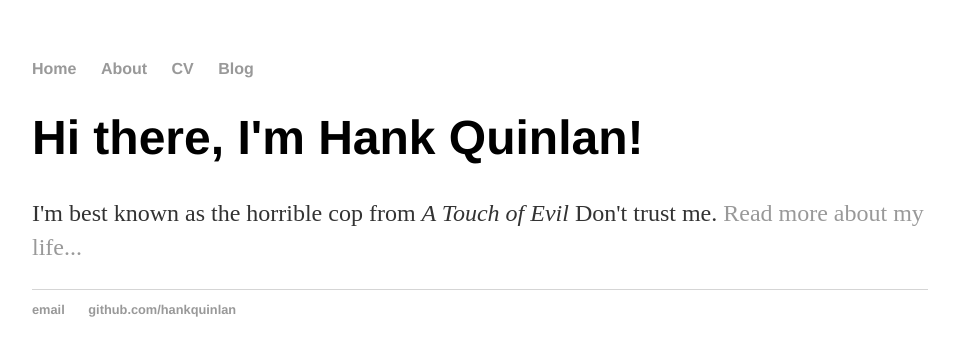
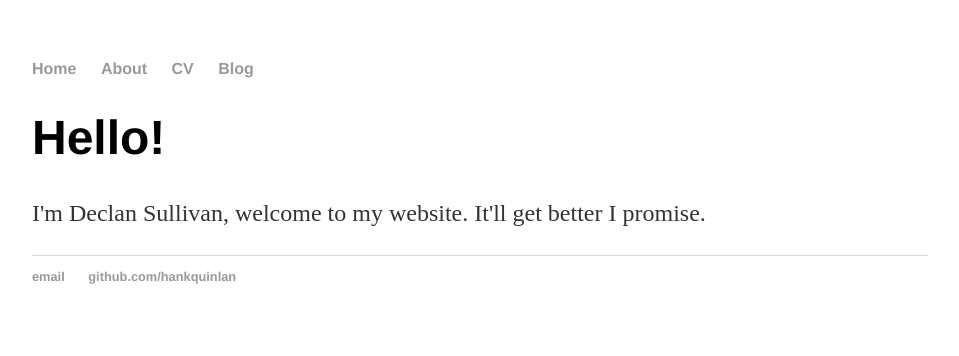
Before and after one commit to declansullivan/static-html-site, a Jekyll site: the page built from index.html, in a window 1280 px wide. Shown: the top 356 px of the page, without its empty margins (160-1119 px from the left). Built offline with Jekyll 4.4.1, drawn with Linux system fonts in a browser that asks for light colours.

Commit message:
Update index.html

```diff
--- a/index.html
+++ b/index.html
@@ -1,8 +1,7 @@
 ---
 layout: default
-title: Hank Quinlan, Horrible Cop
+title: Declan Sullivan's Blog
 ---
-<div class="blurb">
-	<h1>Hi there, I'm Hank Quinlan!</h1>
-	<p>I'm best known as the horrible cop from <em>A Touch of Evil</em> Don't trust me. <a href="/about">Read more about my life...</a></p>
-</div><!-- /.blurb -->
+
+<h1>Hello!</h1>
+<p>I'm Declan Sullivan, welcome to my website. It'll get better I promise.</p>
```
